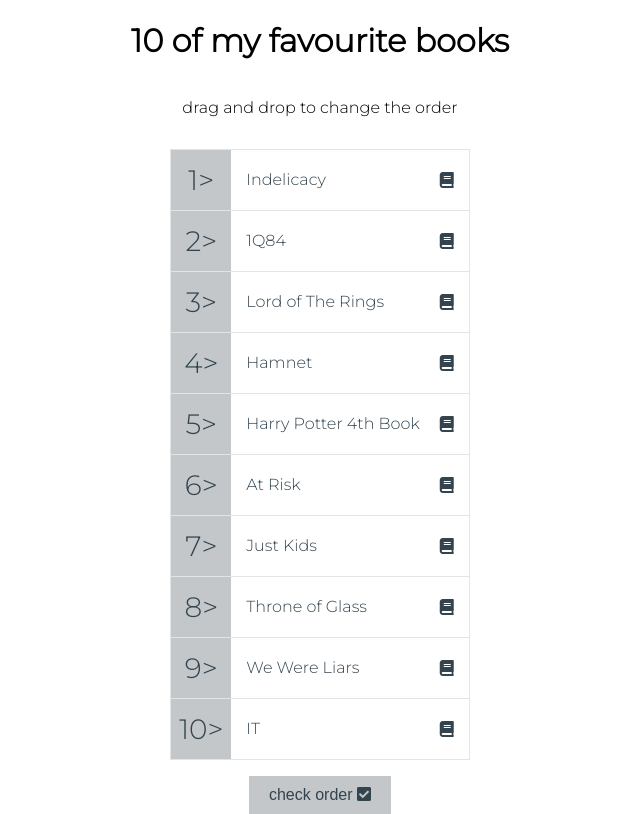
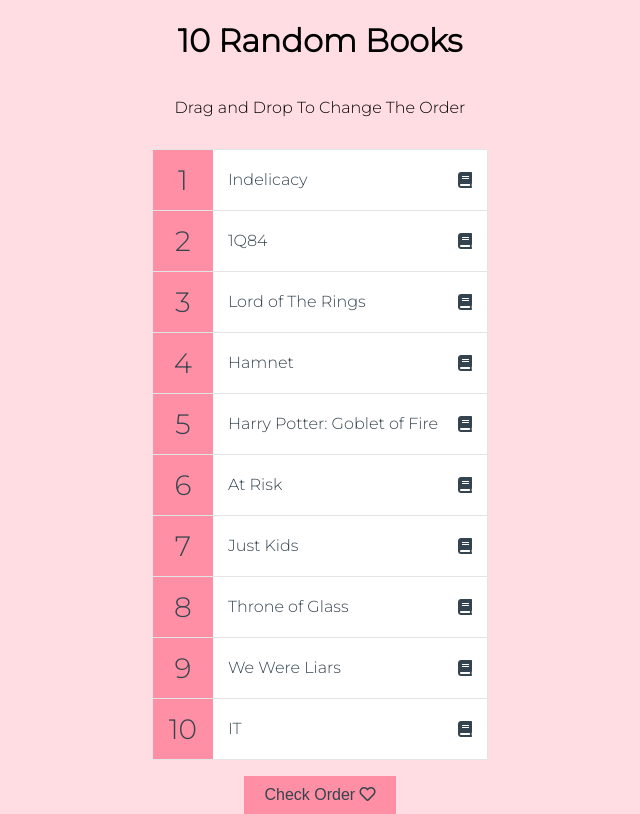
Before and after one commit to ullacodesjs/vanilla_js_dragdrop, a plain HTML site: page index.html in a window 1280 px wide. Shown: the whole page, without its empty margins (320-960 px from the left). Drawn offline with Linux system fonts and the light colour scheme.

Commit message:
final commit

```diff
--- a/index.html
+++ b/index.html
@@ -3,19 +3,19 @@
     <meta charset="UTF-8">
     <meta http-equiv="X-UA-Compatible" content="IE=edge">
     <meta name="viewport" content="width=device-width, initial-scale=1.0">
-    <title>Ten of my favourite books
+    <title>10 Random Books
     </title>
     <link rel="stylesheet" href="styles.css" />
     <link rel="stylesheet" href="https://use.fontawesome.com/releases/v5.15.4/css/all.css" integrity="sha384-DyZ88mC6Up2uqS4h/KRgHuoeGwBcD4Ng9SiP4dIRy0EXTlnuz47vAwmeGwVChigm" crossorigin="anonymous">
         </link>
 </head>
 <body>
-    <h1> 10 of my favourite books </h1>
-    <p> drag and drop to change the order </p>
+    <h1> 10 Random Books </h1>
+    <p> Drag and Drop To Change The Order </p>
     <ul class="draggable-list" id="draggable-list"></ul>
     <button class="check-btn" id="check">
-        check order
-        <i class="fas fa-check-square"></i>
+        Check Order
+        <i class="far fa-heart"></i>
     </button>
 
     <script src="script.js"></script>
--- a/script.js
+++ b/script.js
@@ -3,7 +3,7 @@ const check = document.getElementById('check');
 
 const faveBooks = [
     '1Q84',
-    'Harry Potter 4th Book',
+    'Harry Potter: Goblet of Fire',
     'Throne of Glass',
     'Indelicacy',
     'We Were Liars',
@@ -36,7 +36,7 @@ function createList() {
         listItem.setAttribute('data-index', index);
 
         listItem.innerHTML = `
-        <span class="number">${index + 1}></span>
+        <span class="number">${index + 1}</span>
         <div class="draggable" draggable="true">
         <p class="book-name">${book}</p>
         <i class="fas fa-book"></i>
--- a/styles.css
+++ b/styles.css
@@ -4,7 +4,7 @@
 
 :root {
     --border-color: #e3e5e4;
-    --background-color: #c3c7ca;
+    --background-color: #ff8fa4;
     --text-color: #34444f;
 }
 
@@ -13,7 +13,7 @@
 }
 
 body{
-    background-color: #fff;
+    background-color: #ffdde3;
     display: flex;
     flex-direction: column;
     align-items: center;
```
Also changed, not shown: 1 other file.
